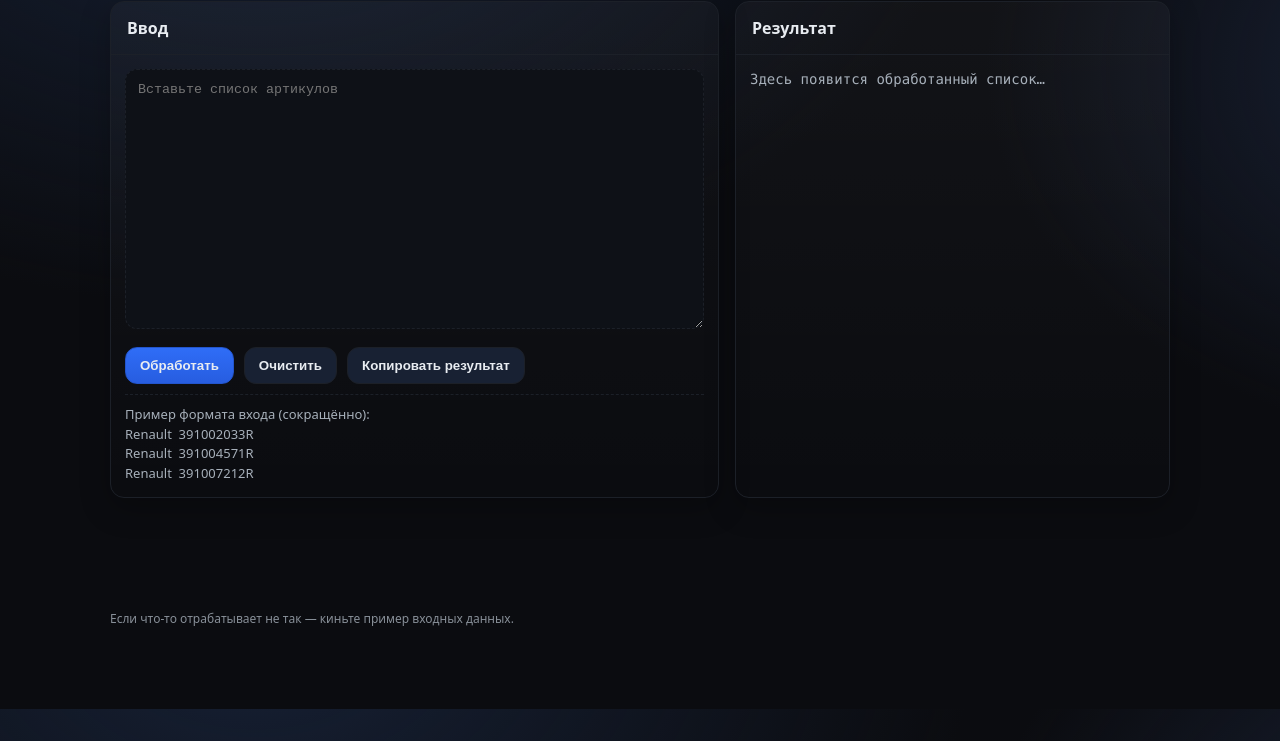
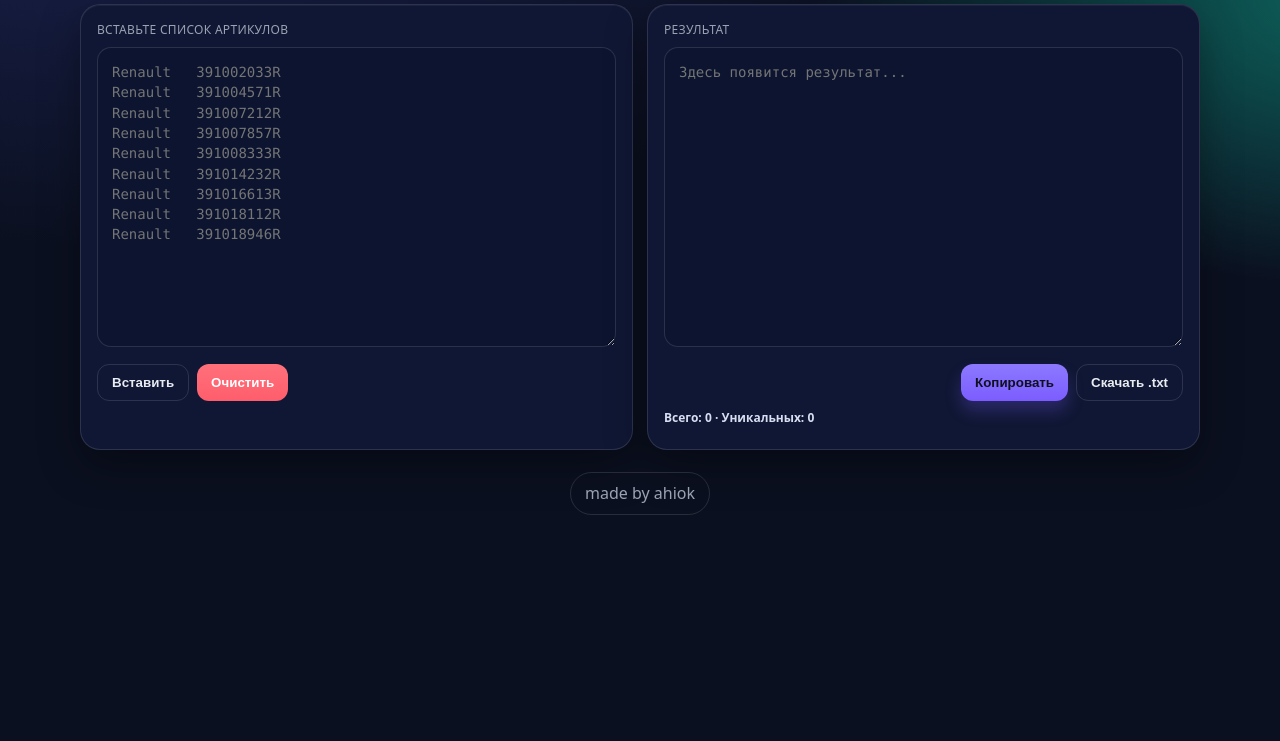
Before and after one commit to ahiokk/avto255, a plain HTML site: page index.html in a window 1280 px wide. Shown: the part 91-832 px from the top of the page. Drawn offline with Linux system fonts and the light colour scheme.

Commit message:
some fixes 8

```diff
--- a/index.html
+++ b/index.html
@@ -1,282 +1,96 @@
-<!doctype html>
+<!DOCTYPE html>
 <html lang="ru">
 <head>
   <meta charset="utf-8" />
-  <meta name="viewport" content="width=device-width,initial-scale=1" />
-  <title>Парсер артикулов</title>
-
-  <!-- 🔹 Фавиконка вкладки (логотип icon.svg в текущей папке) -->
-  <link rel="icon" href="icon.svg" type="image/svg+xml">
-  <!-- Необязательно, но полезно для некоторых браузеров -->
-  <link rel="alternate icon" href="icon.svg">
-
+  <meta name="viewport" content="width=device-width, initial-scale=1" />
+  <title>Экстрактор артикулов — Tirika / Ozon</title>
+  <link rel="icon" type="image/svg+xml" href="icon.svg"/>
   <style>
-    :root {
-      --bg: #0b0c10;
-      --card: #12141a;
-      --text: #e8ecf1;
-      --muted: #a7b0ba;
-      --accent: #4da3ff;
-      --border: #1c2028;
-      --ok: #27c498;
-      --warn: #ffb020;
-      --err: #ff4d6d;
-      --radius: 14px;
+    :root{
+      --bg:#0b1020; --ink:#e9ecf1; --muted:#9aa3b2;
+      --card:#131a3a; --outline:rgba(255,255,255,.12);
+      --brand:#7c5cff; --danger:#ff5d6c;
     }
-    * { box-sizing: border-box; }
-    html, body { height: 100%; }
-    body {
-      margin: 0;
-      background: radial-gradient(1200px 800px at 20% -10%, #162034 0%, transparent 60%),
-                  radial-gradient(1000px 700px at 120% 20%, #1a2338 0%, transparent 55%),
-                  var(--bg);
-      color: var(--text);
-      font: 16px/1.5 system-ui, -apple-system, Segoe UI, Roboto, Inter, Arial, sans-serif;
+    *{box-sizing:border-box}
+    html,body{height:100%}
+    html{background:var(--bg)}
+    body{
+      margin:0; color:var(--ink);
+      font:16px/1.55 system-ui,-apple-system,Segoe UI,Roboto,Ubuntu,Inter,Arial;
     }
-    .wrap {
-      max-width: 1100px;
-      margin: 32px auto;
-      padding: 0 20px 80px;
-    }
-    .title {
-      font-size: 28px;
-      font-weight: 700;
-      letter-spacing: .2px;
-      margin: 6px 0 18px;
-    }
-    .grid {
-      display: grid;
-      gap: 16px;
-      grid-template-columns: 1.4fr 1fr;
-    }
-    @media (max-width: 980px) {
-      .grid { grid-template-columns: 1fr; }
-    }
-    .card {
-      background: linear-gradient(180deg, rgba(255,255,255,0.03), rgba(255,255,255,0.00));
-      border: 1px solid var(--border);
-      border-radius: var(--radius);
-      box-shadow: 0 10px 30px rgba(0,0,0,.25);
-    }
-    .card-h {
-      display: flex;
-      align-items: center;
-      justify-content: space-between;
-      gap: 16px;
-      padding: 14px 16px;
-      border-bottom: 1px solid var(--border);
-    }
-    .card-h h3 {
-      margin: 0;
-      font-size: 16px;
-      font-weight: 600;
-      color: var(--text);
-    }
-    .card-b { padding: 14px; }
-
-    textarea {
-      width: 100%;
-      min-height: 260px;
-      resize: vertical;
-      border: 1px dashed var(--border);
-      border-radius: 12px;
-      background: #0e1117;
-      color: var(--text);
-      padding: 12px 12px 48px;
-      outline: none;
-      transition: border-color .2s ease;
-    }
-    textarea:focus { border-color: var(--accent); }
-
-    .controls {
-      display: flex;
-      gap: 10px;
-      flex-wrap: wrap;
-      margin-top: 12px;
-    }
-    button, .btn {
-      display: inline-flex;
-      align-items: center;
-      gap: 8px;
-      padding: 10px 14px;
-      border-radius: 12px;
-      background: #182133;
-      color: var(--text);
-      border: 1px solid var(--border);
-      cursor: pointer;
-      font-weight: 600;
-      transition: transform .04s ease, background .2s ease, border-color .2s ease;
-      user-select: none;
-    }
-    button:hover, .btn:hover {
-      background: #1b2740;
-      border-color: #2a3446;
-    }
-    button:active, .btn:active { transform: translateY(1px); }
-    .btn-primary {
-      background: linear-gradient(180deg, #2f6df7, #275de0);
-      border-color: #2355cc;
-    }
-    .btn-primary:hover { filter: brightness(1.05); }
-
-    .out {
-      min-height: 260px;
-      white-space: pre-wrap;
-      word-break: break-word;
-      font-family: ui-monospace, Menlo, Consolas, "SF Mono", monospace;
-      font-size: 14px;
-      color: var(--text);
-    }
-    .muted { color: var(--muted); }
-
-    /* Пример блока — без надписи "пример..." */
-    .example {
-      font-size: 13px;
-      color: var(--muted);
-      border-top: 1px dashed var(--border);
-      margin-top: 10px;
-      padding-top: 10px;
+    /* фиксированный фон — чтобы низ не «ломался» */
+    body::before{
+      content:""; position:fixed; inset:0; z-index:-1;
+      background:
+        radial-gradient(1200px 600px at 10% -10%, #1b2352 0%, transparent 70%),
+        radial-gradient(1000px 500px at 110% 10%, #0d6a61 0%, transparent 60%),
+        var(--bg);
+      pointer-events:none;
     }
 
-    /* Футер — без "Всего/Уникальных" */
-    .footer {
-      max-width: 1100px;
-      margin: 24px auto 40px;
-      padding: 0 20px;
-      color: var(--muted);
-      font-size: 12px;
-      opacity: .8;
+    .wrap{max-width:1160px; margin:32px auto 24px; padding:0 20px}
+
+    header{display:flex; align-items:center; justify-content:space-between; gap:16px; margin-bottom:16px}
+    .brand{display:flex; align-items:center; gap:12px}
+    .logo{width:32px; height:32px; object-fit:contain; border-radius:8px}
+    h1{margin:0; font-size:clamp(22px,4vw,30px)}
+    .preset{display:flex; gap:14px; align-items:center; color:var(--muted)}
+    .preset label{display:inline-flex; gap:8px; align-items:center; font-weight:700}
+    .preset input{accent-color:var(--brand)}
+
+    .grid{display:grid; gap:14px; grid-template-columns:1fr}
+    @media (min-width:980px){ .grid{grid-template-columns:1fr 1fr} }
+
+    .card{
+      background:color-mix(in oklab, var(--card) 93%, #000 7%);
+      border:1px solid var(--outline); border-radius:20px; padding:16px;
+      box-shadow: 0 16px 40px rgba(0,0,0,.35), inset 0 1px 0 rgba(255,255,255,.05);
     }
+    .label{display:block; color:var(--muted); font-size:12px; letter-spacing:.3px; text-transform:uppercase; margin:0 0 8px}
+
+    textarea{
+      width:100%; min-height:300px; background:#0c1430; color:var(--ink);
+      border:1px solid var(--outline); border-radius:14px; padding:14px;
+      font:14px/1.45 ui-monospace,SFMono-Regular,Menlo,Consolas,"Liberation Mono",monospace;
+      resize:vertical; outline:none
+    }
+    textarea:focus{box-shadow:0 0 0 2px color-mix(in oklab, var(--brand) 55%, transparent)}
+    textarea::-webkit-scrollbar{width:10px}
+    textarea::-webkit-scrollbar-thumb{background:rgba(255,255,255,.12); border-radius:10px}
+
+    .controls{display:flex; gap:8px; margin-top:10px; justify-content:flex-end}
+    .controls.left{justify-content:flex-start}
+    button{border:0; border-radius:12px; padding:10px 14px; font-weight:800; cursor:pointer; transition:.15s filter,.05s transform}
+    .btn{background:linear-gradient(180deg, color-mix(in oklab, #fff 15%, var(--brand)), var(--brand)); color:#0e1020; box-shadow:0 10px 16px rgba(124,92,255,.25)}
+    .btn:hover{filter:saturate(1.12)} .btn:active{transform:translateY(1px)}
+    .ghost{background:transparent; color:var(--ink); border:1px solid var(--outline)}
+    .danger{background:linear-gradient(180deg, color-mix(in oklab, #fff 10%, var(--danger)), var(--danger)); color:#fff}
+
+    .info{font-size:12px; color:#d7def1; font-weight:600; margin-top:8px}
+    .removed{font-size:12px; color:#ff808c; white-space:pre-wrap; margin-top:6px}
+    footer{margin-top:22px; text-align:center; color:var(--muted)}
+    .signature{display:inline-flex; gap:10px; align-items:center; border:1px solid var(--outline); border-radius:999px; padding:8px 14px; text-transform:lowercase}
   </style>
 </head>
 <body>
   <div class="wrap">
-    <div class="title">Нормализация списка артикулов</div>
+    <header>
+      <div class="brand">
+        <img src="icon.svg" alt="" class="logo" onerror="this.style.display='none'">
+        <h1>Экстрактор артикулов</h1>
+      </div>
+      <div class="preset" aria-label="Настройки вывода">
+        <label><input type="radio" name="mode" value="lines" checked> Для Тирики</label>
+        <label><input type="radio" name="mode" value="semicolon"> Для Ozon</label>
+        <label style="margin-left:8px"><input type="checkbox" id="dedupe" checked> Без дубликатов</label>
+      </div>
+    </header>
 
     <div class="grid">
       <!-- Ввод -->
       <section class="card">
-        <div class="card-h">
-          <h3>Ввод</h3>
-        </div>
-        <div class="card-b">
-          <!-- 🔹 Плейсхолдер изменён: "Вставьте список артикулов" -->
-          <textarea id="source" placeholder="Вставьте список артикулов"></textarea>
-          <div class="controls">
-            <button class="btn-primary" id="run">Обработать</button>
-            <button id="clear">Очистить</button>
-            <button id="copy">Копировать результат</button>
-          </div>
-
-          <!-- Пример без слова «пример…» и с коротким содержимым -->
-          <div class="example" id="ex">
-            Пример формата входа (сокращённо):<br>
-            Renault&nbsp;&nbsp;391002033R<br>
-            Renault&nbsp;&nbsp;391004571R<br>
-            Renault&nbsp;&nbsp;391007212R<br>
-          </div>
-        </div>
-      </section>
-
-      <!-- Результат -->
-      <section class="card">
-        <div class="card-h">
-          <h3>Результат</h3>
-          <!-- 🔸 Счётчики «Всего/Уникальных» удалены по вашему запросу -->
-        </div>
-        <div class="card-b">
-          <div id="out" class="out muted">Здесь появится обработанный список…</div>
-        </div>
-      </section>
-    </div>
-  </div>
-
-  <div class="footer">
-    Если что-то отрабатывает не так — киньте пример входных данных.
-  </div>
-
-  <script>
-    // Простой разбор: берём всё, что похоже на «слово-артикул» (буквы/цифры, дефис/слэш)
-    const SRC = document.getElementById('source');
-    const OUT = document.getElementById('out');
-    const BTN_RUN = document.getElementById('run');
-    const BTN_CLEAR = document.getElementById('clear');
-    const BTN_COPY = document.getElementById('copy');
-    const EX = document.getElementById('ex');
-
-    function parseLines(text) {
-      // Разделяем по строкам, режем хвосты/повторы
-      const lines = text.split(/\r?\n/).map(s => s.trim()).filter(Boolean);
-
-      // Пытаемся достать артикулы из второй «колонки», если есть
-      // Иначе берём «самое длинное слово» с буквенно-цифровыми символами
-      const rxArticle = /[A-Za-zА-Яа-я0-9][A-Za-zА-Яа-я0-9\-_/]+/g;
-
-      const result = [];
-      for (const raw of lines) {
-        // если есть чёткое разделение на 2+ «колонки» пробелами/табами
-        const cols = raw.split(/\s{2,}|\t+/).map(s => s.trim()).filter(Boolean);
-        let pick = null;
-
-        if (cols.length >= 2) {
-          // берём правую «колонку»
-          pick = cols[cols.length - 1];
-        } else {
-          // иначе пытаемся поймать «артикулоподобный» фрагмент
-          const m = raw.match(rxArticle);
-          if (m && m.length) {
-            // берём самый длинный фрагмент
-            pick = m.sort((a,b)=>b.length-a.length)[0];
-          }
-        }
-        if (pick) result.push(pick);
-      }
-      // dedupe с сохранением порядка
-      const seen = new Set();
-      const unique = [];
-      for (const a of result) {
-        if (!seen.has(a)) {
-          seen.add(a);
-          unique.push(a);
-        }
-      }
-      return unique;
-    }
-
-    BTN_RUN.addEventListener('click', () => {
-      const text = SRC.value.trim();
-      if (!text) {
-        OUT.textContent = 'Пустой ввод. Вставьте список артикулов.';
-        OUT.classList.add('muted');
-        return;
-      }
-      const list = parseLines(text);
-      OUT.textContent = list.join('\n') || 'Ничего не найдено.';
-      OUT.classList.remove('muted');
-    });
-
-    BTN_CLEAR.addEventListener('click', () => {
-      SRC.value = '';
-      OUT.textContent = 'Здесь появится обработанный список…';
-      OUT.classList.add('muted');
-    });
-
-    BTN_COPY.addEventListener('click', async () => {
-      const data = OUT.textContent.trim();
-      if (!data) return;
-      try {
-        await navigator.clipboard.writeText(data);
-        BTN_COPY.textContent = 'Скопировано';
-        setTimeout(() => BTN_COPY.textContent = 'Копировать результат', 1200);
-      } catch (e) {
-        alert('Не удалось скопировать: ' + e.message);
-      }
-    });
-
-    // Клик по примеру заполняет поле
-    EX.addEventListener('click', () => {
-      SRC.value =
-`Renault   391002033R
+        <div class="label">Вставьте список артикулов</div>
+        <textarea id="in" placeholder="Renault   391002033R
 Renault   391004571R
 Renault   391007212R
 Renault   391007857R
@@ -284,11 +98,108 @@ Renault   391008333R
 Renault   391014232R
 Renault   391016613R
 Renault   391018112R
-Renault   391018946R`;
-      OUT.textContent = 'Здесь появится обработанный список…';
-      OUT.classList.add('muted');
-      window.scrollTo({ top: 0, behavior: 'smooth' });
+Renault   391018946R"></textarea>
+        <div class="controls left">
+          <button id="btn-paste" class="ghost" title="Вставить из буфера">Вставить</button>
+          <button id="btn-clear" class="danger" title="Очистить поле">Очистить</button>
+        </div>
+      </section>
+
+      <!-- Вывод -->
+      <section class="card">
+        <div class="label">Результат</div>
+        <textarea id="out" readonly placeholder="Здесь появится результат..."></textarea>
+        <div class="controls">
+          <button id="btn-copy" class="btn" title="Копировать результат">Копировать</button>
+          <button id="btn-download" class="ghost" title="Скачать .txt">Скачать .txt</button>
+        </div>
+        <!-- 🔹 Счётчики всегда видны (в т.ч. для категории «Тирика») -->
+        <div id="info" class="info">Всего: 0 · Уникальных: 0</div>
+        <div id="removed" class="removed"></div>
+      </section>
+    </div>
+
+    <footer><span class="signature">made by ahiok</span></footer>
+  </div>
+
+  <script>
+    const $ = s => document.querySelector(s);
+
+    const input = $('#in');
+    const out = $('#out');
+    const info = $('#info');
+    const removedBox = $('#removed');
+
+    const btnPaste = $('#btn-paste');
+    const btnClear = $('#btn-clear');
+    const btnCopy = $('#btn-copy');
+    const btnDownload = $('#btn-download');
+
+    function extractCodes(raw){
+      const lines = raw.split(/\r?\n/);
+      const codes = [];
+      for(const line of lines){
+        if(!line.trim()) continue;
+        const parts = line.trim().split(/\s+/);
+        const token = (parts.pop() || '').replace(/[^A-Za-z0-9]/g,'');
+        if(token) codes.push(token.toUpperCase());
+      }
+      return codes;
+    }
+
+    function uniqueStable(arr){
+      const seen = new Set(); const result = []; const removed = [];
+      for(const x of arr){
+        if(!seen.has(x)){ seen.add(x); result.push(x); }
+        else { removed.push(x); }
+      }
+      return {result, removed};
+    }
+
+    function format(list, mode){ return mode==='semicolon' ? list.join(';') : list.join('\n'); }
+
+    function run(){
+      const mode = document.querySelector('input[name="mode"]:checked').value;
+      const raw = input.value;
+      // если пусто — показываем «0 · 0» для наглядности (важно для «Тирики»)
+      if(!raw.trim()){
+        out.value = '';
+        info.textContent = 'Всего: 0 · Уникальных: 0';
+        removedBox.textContent = '';
+        return;
+      }
+      const all = extractCodes(raw);
+      let list = all; let removed = [];
+      if($('#dedupe').checked){ ({result:list, removed} = uniqueStable(all)); }
+      out.value = format(list, mode);
+      info.textContent = `Всего: ${all.length} · Уникальных: ${list.length}`;
+      removedBox.textContent = removed.length ? `Удалены дубликаты: ${removed.join(', ')}` : '';
+    }
+
+    // Actions
+    btnPaste.addEventListener('click', async ()=>{
+      try{ input.value = await navigator.clipboard.readText(); }catch{}
+      run();
     });
+    btnClear.addEventListener('click', ()=>{
+      input.value=''; out.value='';
+      info.textContent='Всего: 0 · Уникальных: 0';
+      removedBox.textContent='';
+    });
+    btnCopy.addEventListener('click', ()=>{
+      navigator.clipboard.writeText(out.value);
+      btnCopy.animate([{opacity:1},{opacity:.6},{opacity:1}],{duration:350});
+    });
+    btnDownload.addEventListener('click', ()=>{
+      const blob = new Blob([out.value], {type:'text/plain;charset=utf-8'});
+      const url = URL.createObjectURL(blob);
+      const a = document.createElement('a'); a.href=url; a.download='codes.txt'; a.click(); URL.revokeObjectURL(url);
+    });
+
+    input.addEventListener('input', run);
+    document.querySelectorAll('input[name="mode"], #dedupe').forEach(el=> el.addEventListener('change', run));
+
+    run(); // первый расчёт
   </script>
 </body>
 </html>
```
